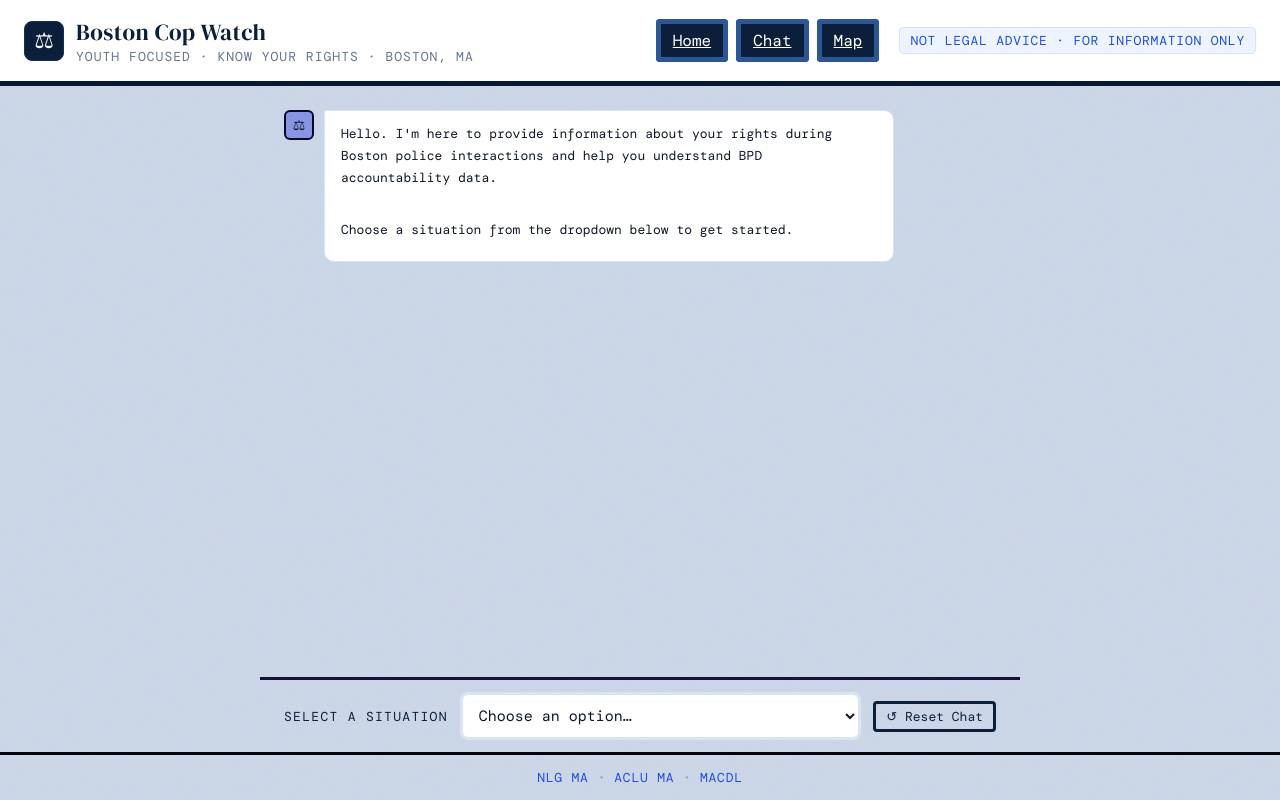
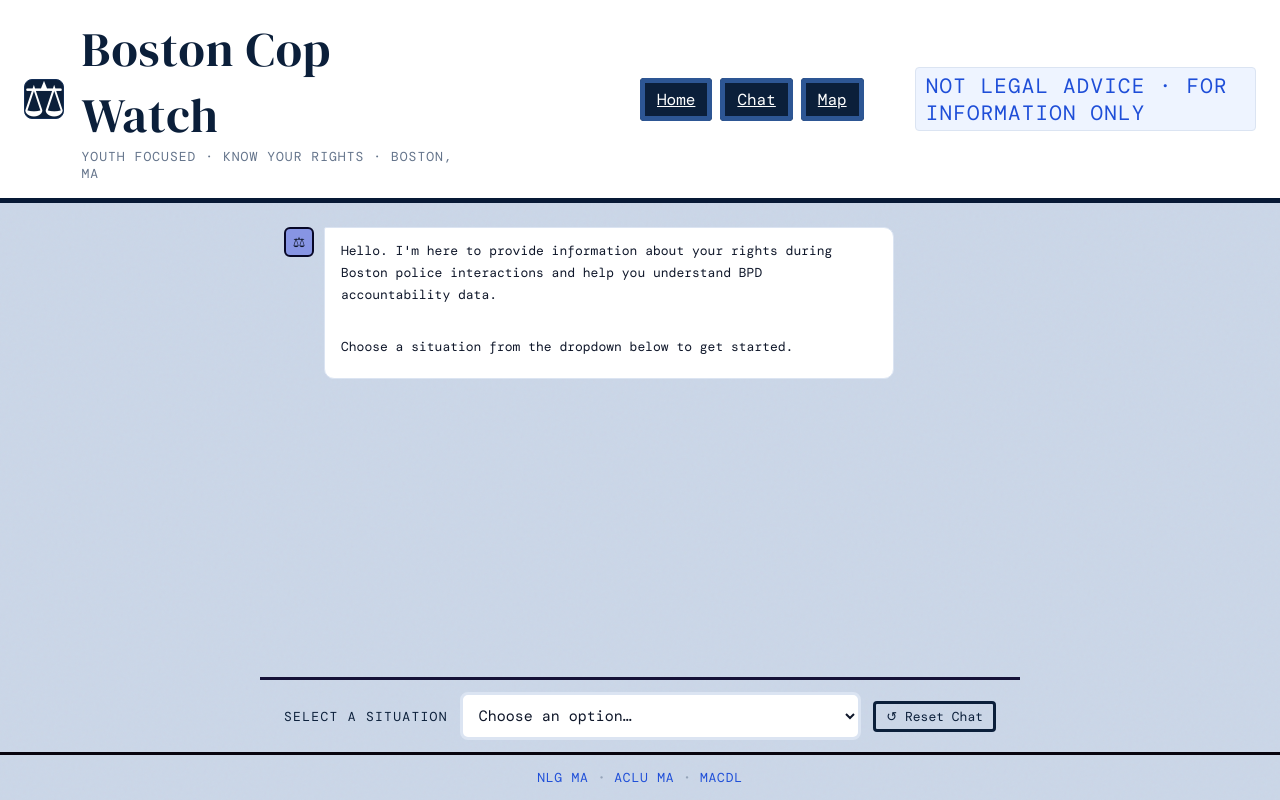
Before and after one commit to jocelynchan042/Boston-Cop-Watch, a React (Create React App) app in the folder frontend/: page /chat in a window 1280 px wide. Built offline with nearby package versions, Linux system fonts and the light colour scheme.

Commit message:
navbar changes

```diff
--- a/frontend/src/App.css
+++ b/frontend/src/App.css
@@ -32,17 +32,18 @@
 .headerLeft {
   display: flex;
   align-items: center;
-  gap: 12px;
+  gap: 4%;
 }
 
 .headerRight {
+  width: 50%;
   display: flex;
   align-items: center;
-  gap: 12px;
+  gap: 7%;
 }
 
 .logo {
-  font-size: 22px;
+  font-size: 3rem;
   background: #0b1f3a;
   border: 1px solid #142f57;
   color: #ffffff;
@@ -56,7 +57,7 @@
 
 .logoTitle {
   font-family: 'DM Serif Display', serif;
-  font-size: 23px;
+  font-size: 3rem;
   color: #0b1f3a;
   letter-spacing: 0.02em;
 }
@@ -81,7 +82,7 @@
 }
 
 .disclaimer {
-  font-size: 13px;
+  font-size: 1.3rem;
   color: #1e4ed8;
   border: 1px solid #dbe4f2;
   background: #eef4ff;
```
